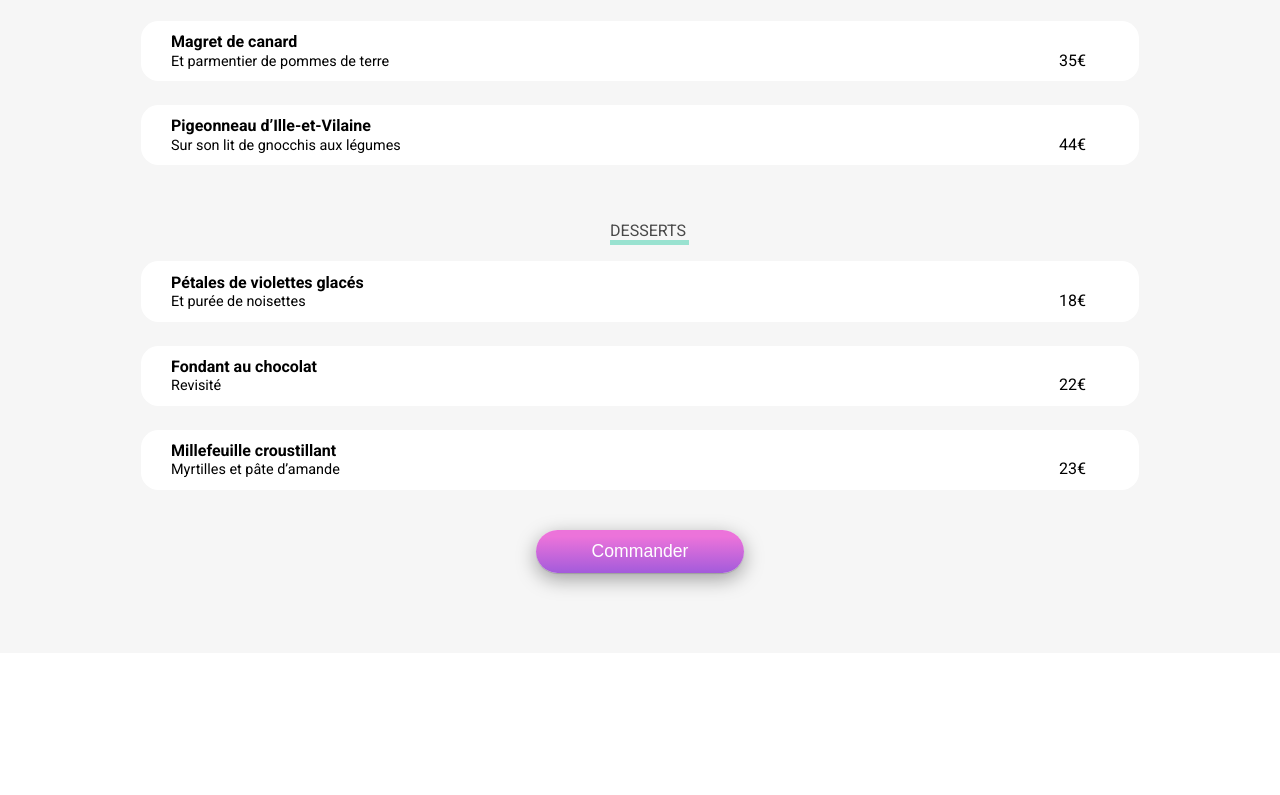
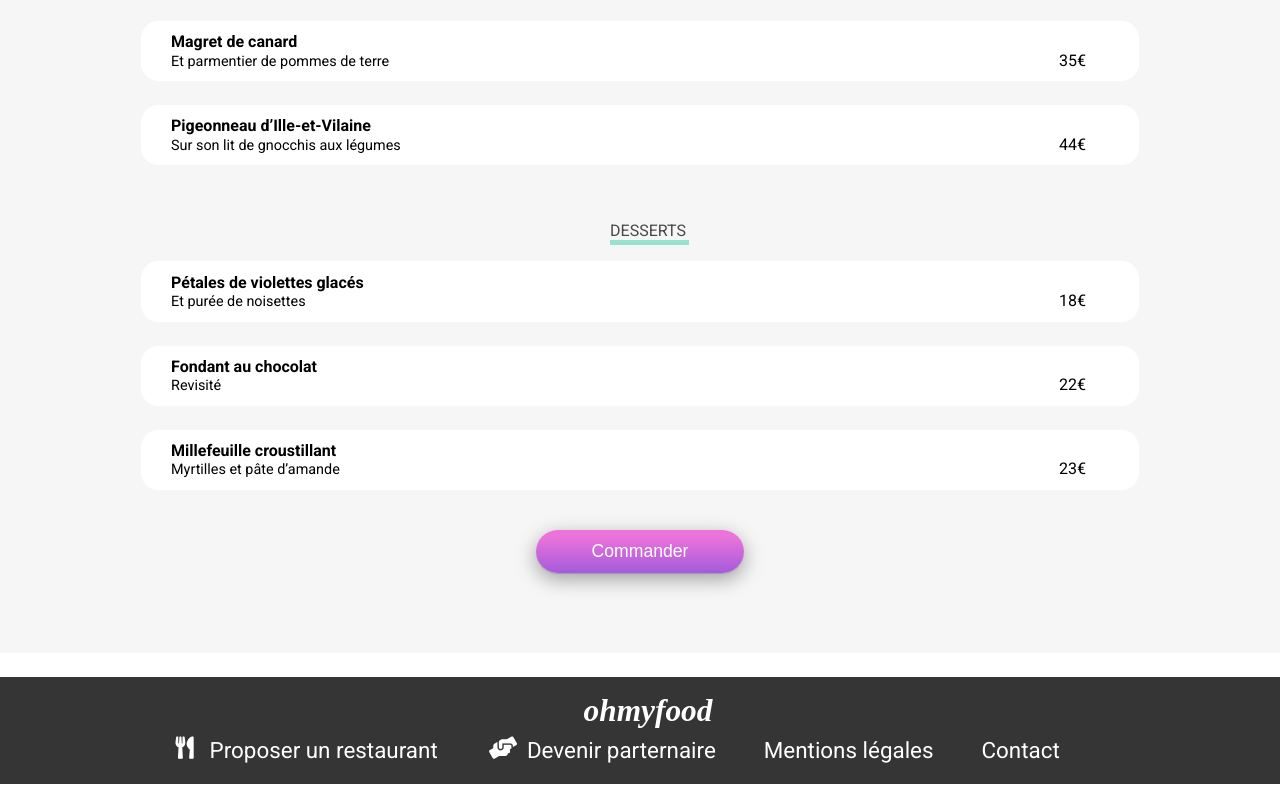
Before and after one commit to Darkheadbanger/DavidBouhaben_3_01102020-, a website: page P3_Bouhaben_David/menuALF-1.html in a window 1280 px wide. Shown: the part 1115-1910 px from the top of the page. Before the commit the page ends 1768 px from the top, so only its background shows below. Drawn offline with Linux system fonts and the light colour scheme; files that its build step writes are made by us from their sources; files whose address does not match are found by name; a web font is replaced by a local one.

Commit message:
creation footer

```diff
--- a/P3_Bouhaben_David/menuALF-1.html
+++ b/P3_Bouhaben_David/menuALF-1.html
@@ -93,7 +93,6 @@
                             </div>
                         </div>
                         <!--l(idé est de crée une animation pour le prix qu'il suis la coche)-->
-
 
 
                         <div class="menu-list menu-list__element menu-list--1"><!--menu-list--1-->
@@ -351,3 +350,25 @@
                         </button>
                     </div>
                 </section>
+
+                <footer>
+                    <div class="footer footer__element footer--typographie">
+                        <span><h1 class="footer--titre">ohmyfood</h1></span>
+                        <div class="footer__row"><!--pour tablet et au dela au milieu horizontal-->
+                            <div class="desc-icon">
+                                <i class="fas fa-utensils"></i>
+                                <p><a href="#">Proposer un restaurant</a></p>
+                            </div>
+                            <div class="desc-icon">
+                                <i class="fas fa-hands-helping"></i>
+                                <p><a href="#" class="parternaire">Devenir parternaire</a></p>
+                            </div>
+                            <a class="a" href="#">Mentions légales</a>
+                            <a class="a" href="#">Contact</a>
+                        </div>
+                    </div>
+                </footer>
+            </div>
+        </div>
+    </body>
+</html>
```
